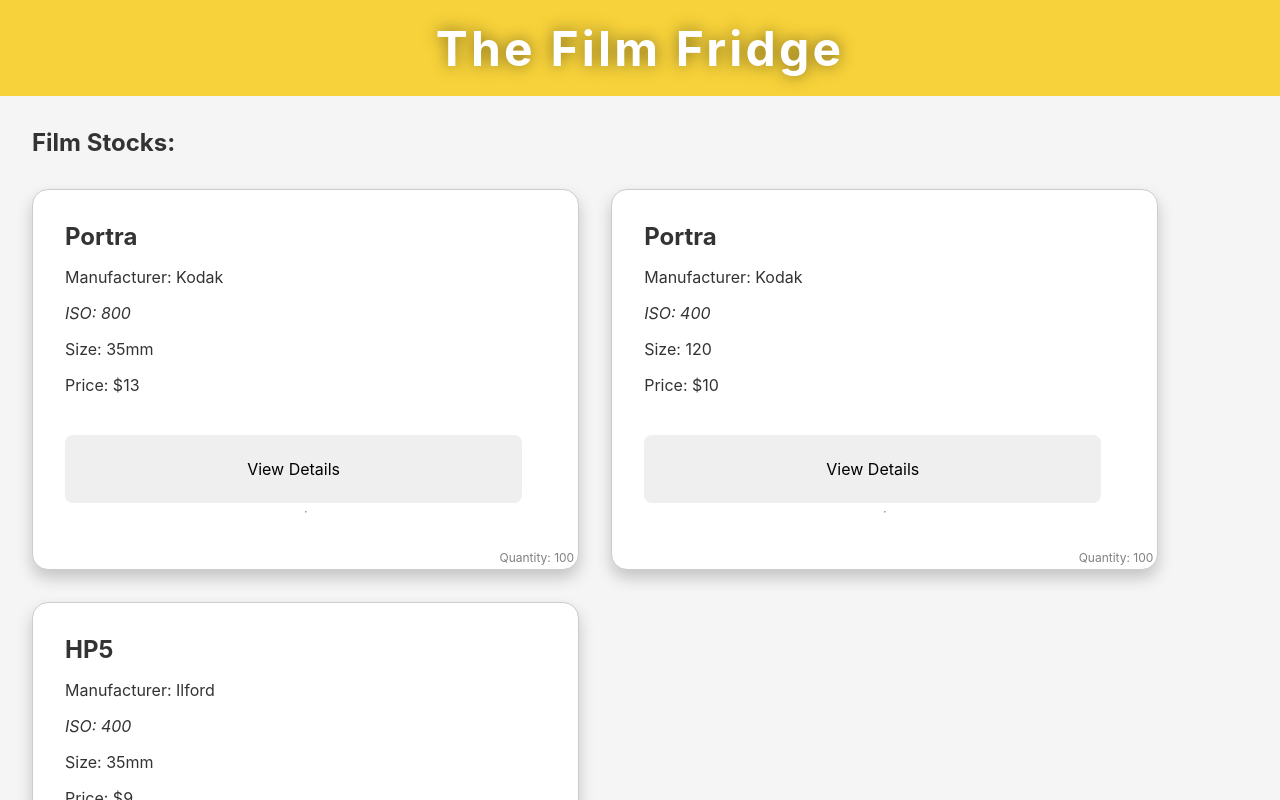
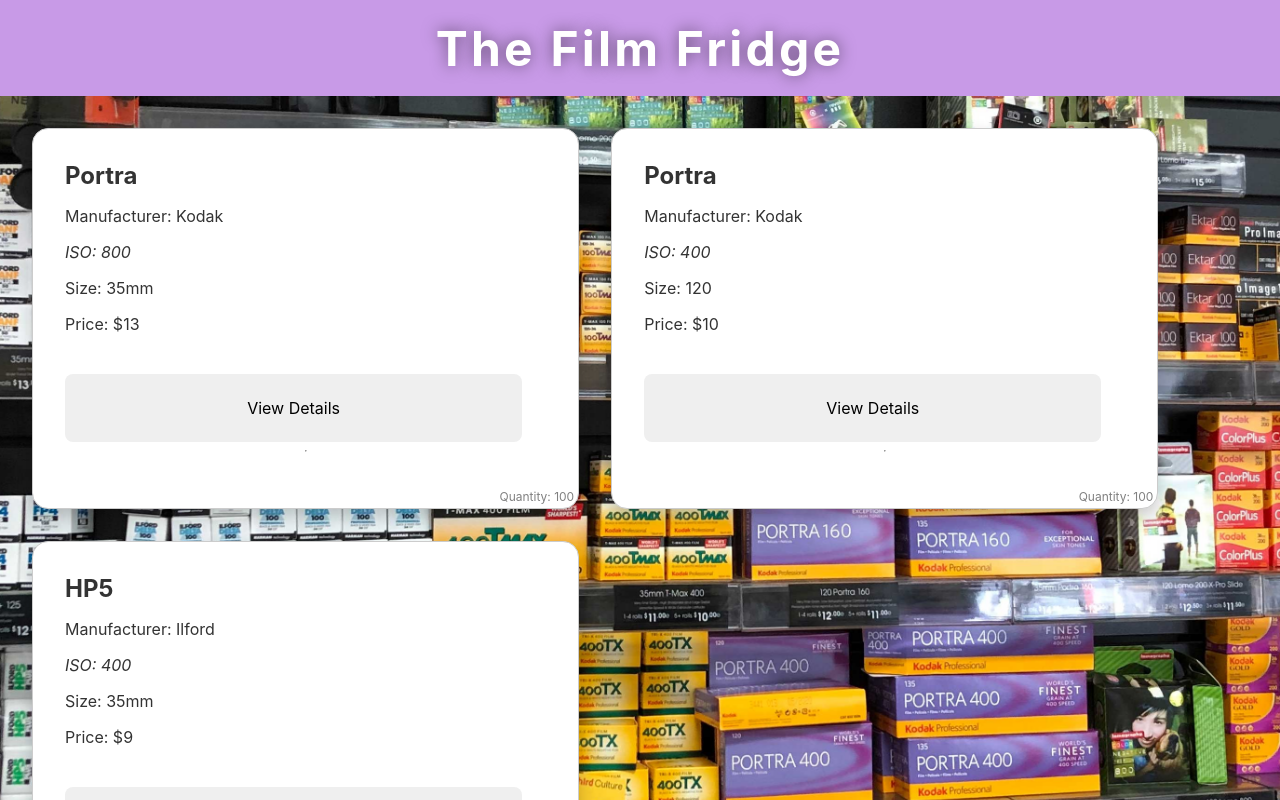
Before and after one commit to NoahJpg/Film-Lab, a React (Create React App) app: page / in a window 1280 px wide. Shown: the top 800 px of the page. Built offline with nearby package versions, Linux system fonts and the light colour scheme.

Commit message:
WIP: edit form submit button not working still

```diff
--- a/src/components/FilmStockList.js
+++ b/src/components/FilmStockList.js
@@ -5,7 +5,6 @@
 function FilmStockList(props) {
   return (
     <React.Fragment>
-      <h2>Film Stocks:</h2>
       <div className="film-list">
         {props.filmList.map(film =>
           <FilmStockEntry
--- a/src/components/Header.js
+++ b/src/components/Header.js
@@ -1,7 +1,7 @@
 function Header() {
   return (
     <header>
-      <h1>The Film Fridge</h1>
+      <h1 className="header">The Film Fridge</h1>
     </header>
   );
 }
--- a/src/index.css
+++ b/src/index.css
@@ -22,6 +22,10 @@
   -moz-osx-font-smoothing: grayscale;
   background-color: var(--main-bg-color);
   color: var(--main-text-color);
+  background-image: url('img/film-store.jpg');
+  background-size: cover;
+  background-position: center;
+  background-repeat: no-repeat;
   }
 
   button {
@@ -72,7 +76,7 @@
   }
 
   header {
-  background-color: var(--button-yellow);
+  background-color: rgb(200, 154, 231);
   width: 100%;
   height: var(--header-height);
   display: flex;
@@ -173,6 +177,7 @@
   }
 
   .film-details-card {
+    background-color: white;
     border: 1px solid rgb(0, 89, 255);
     padding: 1rem;
   }
```
Also changed, not shown: src/img/film-store.jpg (added).
